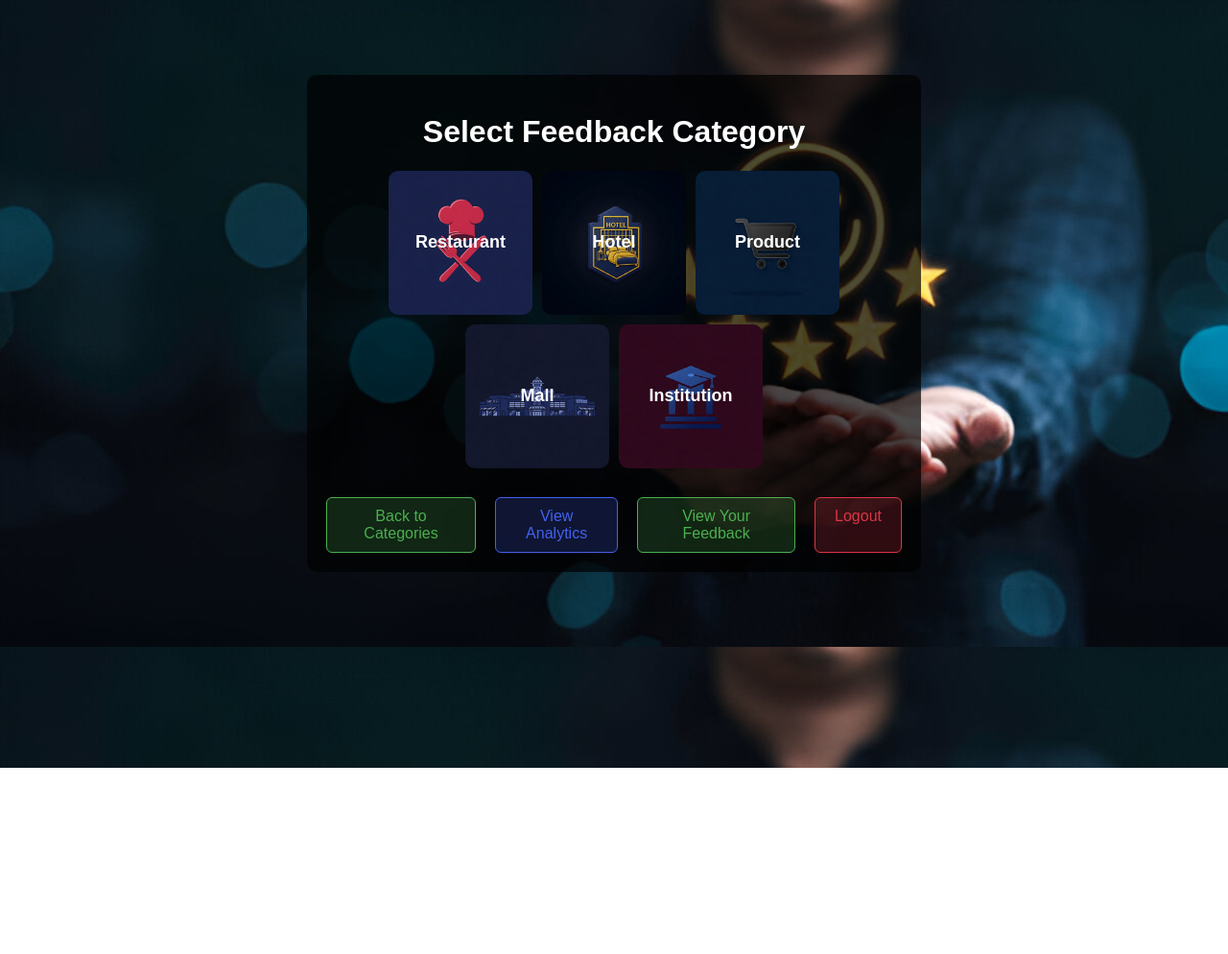
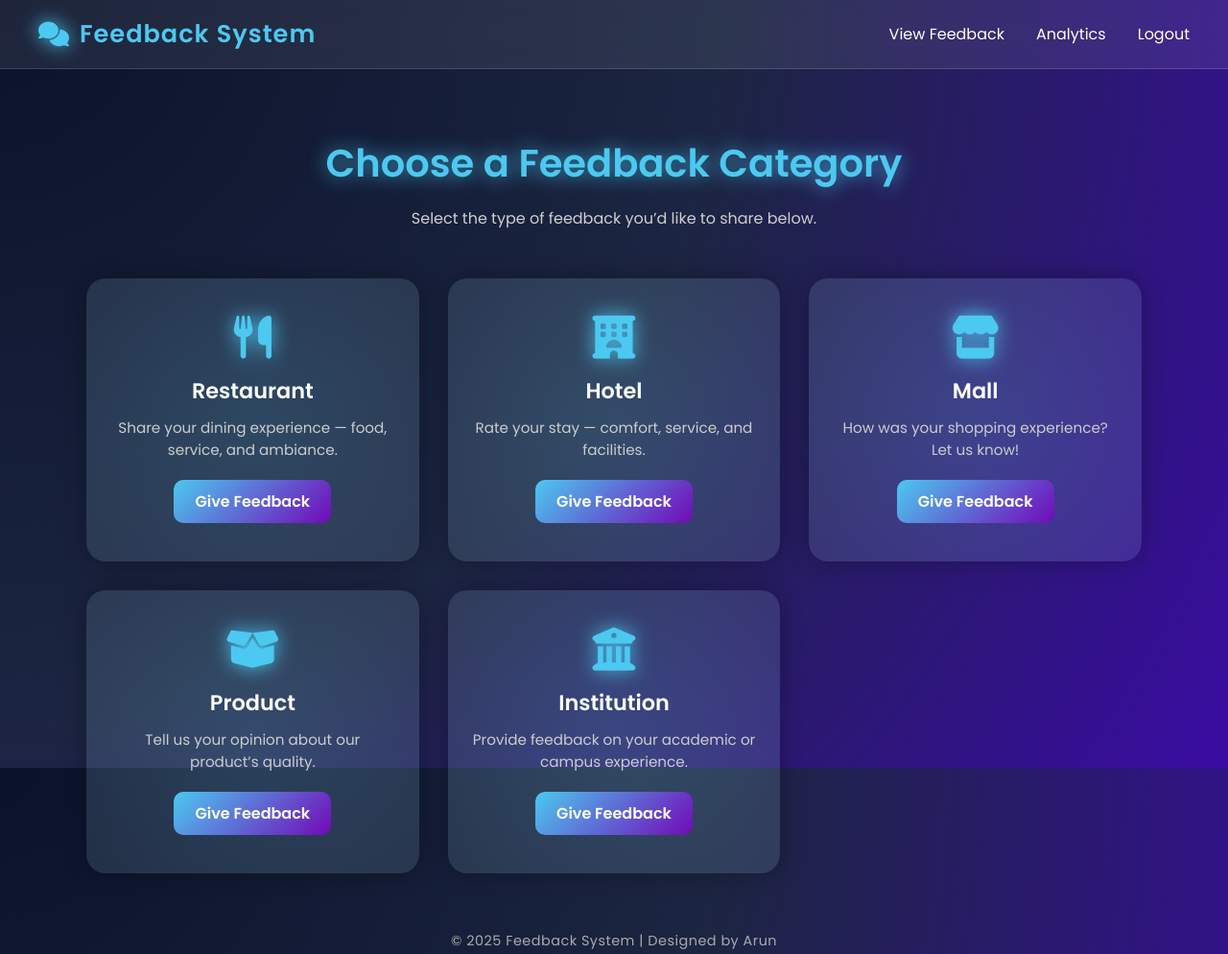
Before and after one commit to U-ARUN07/feedback-system, a website: page public/feedback.html in a window 1280 px wide. Shown: the top 994 px of the page at 96% size. Before the commit the page ends 800 px from the top, so only its background shows below. Drawn offline with Linux system fonts and the light colour scheme; no server answers.

Commit message:
Revamp feedback.html layout and styles
Updated the layout and styling of the feedback page, added navigation links, and improved the overall design.

```diff
--- a/public/feedback.html
+++ b/public/feedback.html
@@ -2,148 +2,304 @@
 <html lang="en">
 
 <head>
-    <meta charset="UTF-8">
-    <meta name="viewport" content="width=device-width, initial-scale=1.0">
-    <title>Feedback Categories</title>
+    <meta charset="UTF-8" />
+    <meta name="viewport" content="width=device-width, initial-scale=1.0" />
+    <title>Feedback Categories | Feedback System</title>
+    <link rel="stylesheet" href="https://cdnjs.cloudflare.com/ajax/libs/font-awesome/6.4.0/css/all.min.css" />
+    <link href="https://fonts.googleapis.com/css2?family=Poppins:wght@400;600&display=swap" rel="stylesheet" />
     <style>
+        :root {
+            --primary: #7209b7;
+            --accent: #4cc9f0;
+            --dark: #0b132b;
+            --light: #f8f9fa;
+            --gradient: linear-gradient(135deg, #3a0ca3, #4361ee, #4cc9f0);
+        }
+
+        * {
+            margin: 0;
+            padding: 0;
+            box-sizing: border-box;
+        }
+
         body {
-            font-family: Arial, sans-serif;
-            background-image: url('feedback-bg.jpg');
-            background-size: cover;
-            color: white;
+            font-family: 'Poppins', sans-serif;
+            background: radial-gradient(circle at top left, #0b132b, #1c2541, #3a0ca3);
+            color: var(--light);
+            overflow-x: hidden;
+            display: flex;
+            flex-direction: column;
+            align-items: center;
+            min-height: 100vh;
+            background-attachment: fixed;
+        }
+
+        /* 🔹 NAVBAR */
+        nav {
+            position: fixed;
+            top: 0;
+            left: 0;
+            width: 100%;
+            background: rgba(255, 255, 255, 0.08);
+            backdrop-filter: blur(12px);
+            border-bottom: 1px solid rgba(255, 255, 255, 0.15);
+            padding: 1rem 2.5rem;
+            display: flex;
+            justify-content: space-between;
+            align-items: center;
+            z-index: 1000;
+            animation: fadeDown 1s ease;
+        }
+
+        @keyframes fadeDown {
+            from {
+                opacity: 0;
+                transform: translateY(-30px);
+            }
+
+            to {
+                opacity: 1;
+                transform: translateY(0);
+            }
+        }
+
+        nav .logo {
+            display: flex;
+            align-items: center;
+            font-size: 1.6rem;
+            font-weight: 700;
+            color: var(--accent);
+            letter-spacing: 1px;
+        }
+
+        nav .logo i {
+            margin-right: 10px;
+            color: var(--accent);
+            filter: drop-shadow(0 0 10px var(--accent));
+        }
+
+        nav a {
+            text-decoration: none;
+            color: #fff;
+            margin-left: 1.8rem;
+            font-weight: 500;
+            transition: 0.3s;
+            position: relative;
+        }
+
+        nav a::after {
+            content: '';
+            position: absolute;
+            left: 0;
+            bottom: -3px;
+            width: 0%;
+            height: 2px;
+            background: var(--accent);
+            transition: width 0.3s;
+        }
+
+        nav a:hover::after {
+            width: 100%;
+        }
+
+        /* 🔹 CONTAINER */
+        .container {
+            margin-top: 120px;
             text-align: center;
             padding: 20px;
+            animation: fadeIn 1.5s ease;
         }
 
-        .container {
-            background: rgba(0, 0, 0, 0.7);
-            padding: 20px;
-            border-radius: 10px;
-            max-width: 600px;
-            margin: 50px auto;
+        @keyframes fadeIn {
+            from {
+                opacity: 0;
+                transform: translateY(30px);
+            }
+
+            to {
+                opacity: 1;
+                transform: translateY(0);
+            }
         }
 
-        .welcome-message {
-            font-size: 24px;
-            margin-bottom: 20px;
+        h1 {
+            font-size: 2.5rem;
+            color: var(--accent);
+            text-shadow: 0 0 20px rgba(76, 201, 240, 0.8);
+            margin-bottom: 15px;
         }
 
-        .category-buttons {
-            display: flex;
-            flex-wrap: wrap;
-            justify-content: center;
-            gap: 10px;
+        p {
+            color: #cfcfcf;
+            font-size: 1rem;
+            margin-bottom: 50px;
         }
 
-        .category-buttons button {
-            width: 150px;
-            height: 150px;
-            background-size: cover;
-            background-position: center;
-            color: white;
-            font-size: 18px;
-            font-weight: bold;
-            border: none;
-            border-radius: 10px;
-            cursor: pointer;
-            transition: transform 0.2s;
+        /* 🔹 CATEGORIES GRID */
+        .categories {
+            display: grid;
+            grid-template-columns: repeat(auto-fit, minmax(270px, 1fr));
+            gap: 30px;
+            max-width: 1100px;
+            margin: auto;
         }
 
-        .category-buttons button:hover {
-            transform: scale(1.1);
+        /* 🔹 CATEGORY CARD */
+        .category-card {
+            position: relative;
+            background: rgba(255, 255, 255, 0.08);
+            border-radius: 20px;
+            padding: 40px 25px;
+            text-align: center;
+            overflow: hidden;
+            box-shadow: 0 0 25px rgba(0, 0, 0, 0.3);
+            transition: all 0.4s ease;
+            cursor: pointer;
         }
 
-        .action-links {
-            display: flex;
-            justify-content: center;
-            gap: 20px;
-            margin-top: 30px;
+        .category-card:hover {
+            transform: translateY(-10px) scale(1.02);
+            box-shadow: 0 0 40px rgba(76, 201, 240, 0.5);
         }
 
-        .action-link {
-            background: rgba(76, 175, 80, 0.2);
-            color: #4CAF50;
-            padding: 10px 20px;
-            border-radius: 6px;
-            text-decoration: none;
-            font-weight: 500;
-            transition: all 0.3s ease;
-            border: 1px solid #4CAF50;
+        .category-card::before {
+            content: "";
+            position: absolute;
+            top: -50%;
+            left: -50%;
+            width: 200%;
+            height: 200%;
+            background: radial-gradient(circle, rgba(76, 201, 240, 0.15), transparent 70%);
+            transform: rotate(45deg);
+            z-index: 0;
+            transition: 0.5s;
         }
 
-        .action-link:hover {
-            background: rgba(76, 175, 80, 0.4);
-            transform: translateY(-2px);
-            text-decoration: none;
+        .category-card:hover::before {
+            transform: rotate(60deg);
         }
 
-        .action-link.logout {
-            background: rgba(220, 53, 69, 0.2);
-            color: #dc3545;
-            border-color: #dc3545;
+        .category-card i {
+            font-size: 2.8rem;
+            color: var(--accent);
+            margin-bottom: 15px;
+            position: relative;
+            z-index: 1;
+            filter: drop-shadow(0 0 10px var(--accent));
         }
 
-        .action-link.logout:hover {
-            background: rgba(220, 53, 69, 0.4);
+        .category-card h2 {
+            font-size: 1.4rem;
+            color: #fff;
+            margin-bottom: 10px;
+            position: relative;
+            z-index: 1;
         }
 
-        .action-link.analytics {
-            background: rgba(67, 97, 238, 0.2);
-            color: #4361ee;
-            border-color: #4361ee;
+        .category-card p {
+            font-size: 0.95rem;
+            color: #ccc;
+            margin-bottom: 20px;
+            position: relative;
+            z-index: 1;
         }
 
-        .action-link.analytics:hover {
-            background: rgba(67, 97, 238, 0.4);
+        .category-card a {
+            display: inline-block;
+            background: linear-gradient(135deg, var(--accent), var(--primary));
+            color: #fff;
+            padding: 10px 22px;
+            border-radius: 10px;
+            text-decoration: none;
+            font-weight: 600;
+            position: relative;
+            z-index: 1;
+            transition: 0.3s;
         }
 
-        a {
-            color: #4CAF50;
-            text-decoration: none;
+        .category-card a:hover {
+            background: linear-gradient(135deg, var(--primary), var(--accent));
+            transform: scale(1.08);
+            box-shadow: 0 0 15px var(--accent);
         }
 
-        a:hover {
-            text-decoration: underline;
+        /* 🔹 FOOTER */
+        footer {
+            text-align: center;
+            color: #aaa;
+            font-size: 0.9rem;
+            margin-top: 60px;
+            letter-spacing: 0.5px;
+        }
+
+        /* 🔹 RESPONSIVE */
+        @media (max-width: 600px) {
+            h1 {
+                font-size: 2rem;
+            }
+
+            .category-card {
+                padding: 30px 20px;
+            }
         }
     </style>
 </head>
 
 <body>
+    <nav>
+        <div class="logo">
+            <i class="fas fa-comments"></i> Feedback System
+        </div>
+        <div class="nav-links">
+            <a href="/feedback-display">View Feedback</a>
+            <a href="/analytics">Analytics</a>
+            <a href="/logout">Logout</a>
+        </div>
+    </nav>
+
     <div class="container">
-        <div class="welcome-message" id="welcome-message"></div>
-        <h1>Select Feedback Category</h1>
-        <div class="category-buttons">
-            <button onclick="location.href='/restaurant-feedback'"
-                style="background-image: url('restaurant-icon.jpeg');">Restaurant</button>
-            <button onclick="location.href='/hotel-feedback'"
-                style="background-image: url('hotel-icon.jpeg');">Hotel</button>
-            <button onclick="location.href='/product-feedback'"
-                style="background-image: url('product-icon.jpeg');">Product</button>
-            <button onclick="location.href='/mall-feedback'"
-                style="background-image: url('mall-icon.jpeg');">Mall</button>
-            <button onclick="location.href='/institution-feedback'"
-                style="background-image: url('institution-icon.jpeg');">Institution</button>
+        <h1>Choose a Feedback Category</h1>
+        <p>Select the type of feedback you’d like to share below.</p>
+
+        <div class="categories">
+            <div class="category-card">
+                <i class="fas fa-utensils"></i>
+                <h2>Restaurant</h2>
+                <p>Share your dining experience — food, service, and ambiance.</p>
+                <a href="restaurant-feedback.html">Give Feedback</a>
+            </div>
+
+            <div class="category-card">
+                <i class="fas fa-hotel"></i>
+                <h2>Hotel</h2>
+                <p>Rate your stay — comfort, service, and facilities.</p>
+                <a href="hotel-feedback.html">Give Feedback</a>
+            </div>
+
+            <div class="category-card">
+                <i class="fas fa-store"></i>
+                <h2>Mall</h2>
+                <p>How was your shopping experience? Let us know!</p>
+                <a href="mall-feedback.html">Give Feedback</a>
+            </div>
+
+            <div class="category-card">
+                <i class="fas fa-box-open"></i>
+                <h2>Product</h2>
+                <p>Tell us your opinion about our product’s quality.</p>
+                <a href="product-feedback.html">Give Feedback</a>
+            </div>
+
+            <div class="category-card">
+                <i class="fas fa-university"></i>
+                <h2>Institution</h2>
+                <p>Provide feedback on your academic or campus experience.</p>
+                <a href="institution-feedback.html">Give Feedback</a>
+            </div>
         </div>
-        <div class="action-links">
-            <a href="/feedback" class="action-link">Back to Categories</a>
-            <a href="/analytics" class="action-link analytics">View Analytics</a>
-            <a href="/feedback-display" class="action-link">View Your Feedback</a>
-            <a href="/logout" class="action-link logout">Logout</a>
-        </div>
+
+        <footer>© 2025 Feedback System | Designed by Arun</footer>
     </div>
-
-    <script>
-        // Fetch the user's name from the backend
-        fetch('/api/name')
-            .then(response => response.json())
-            .then(data => {
-                const welcomeMessage = document.getElementById('welcome-message');
-                if (data.name) {
-                    welcomeMessage.textContent = `Welcome, ${data.name}!`;
-                }
-            })
-            .catch(error => console.error('Error fetching name:', error));
-    </script>
 </body>
 
 </html>
```
